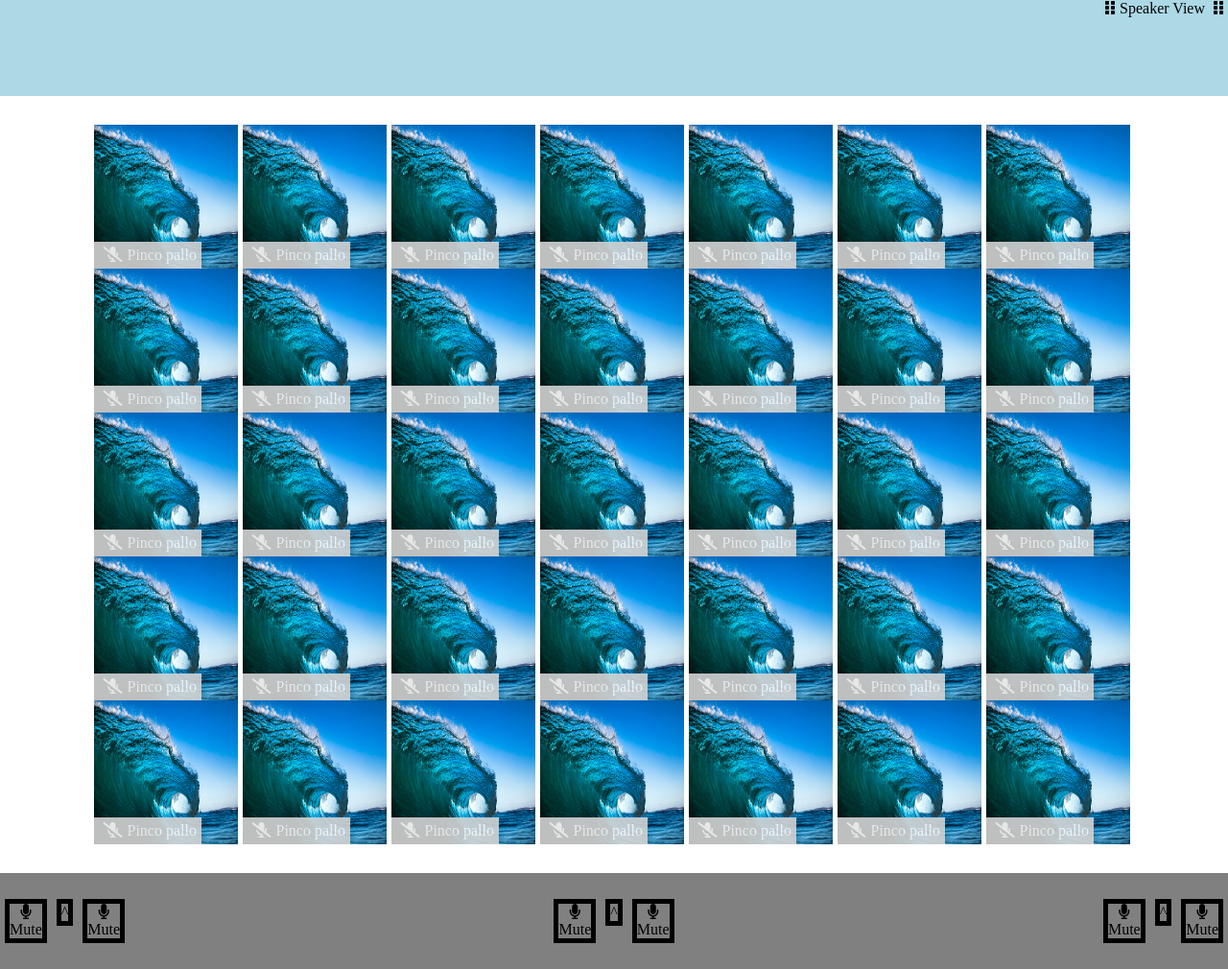
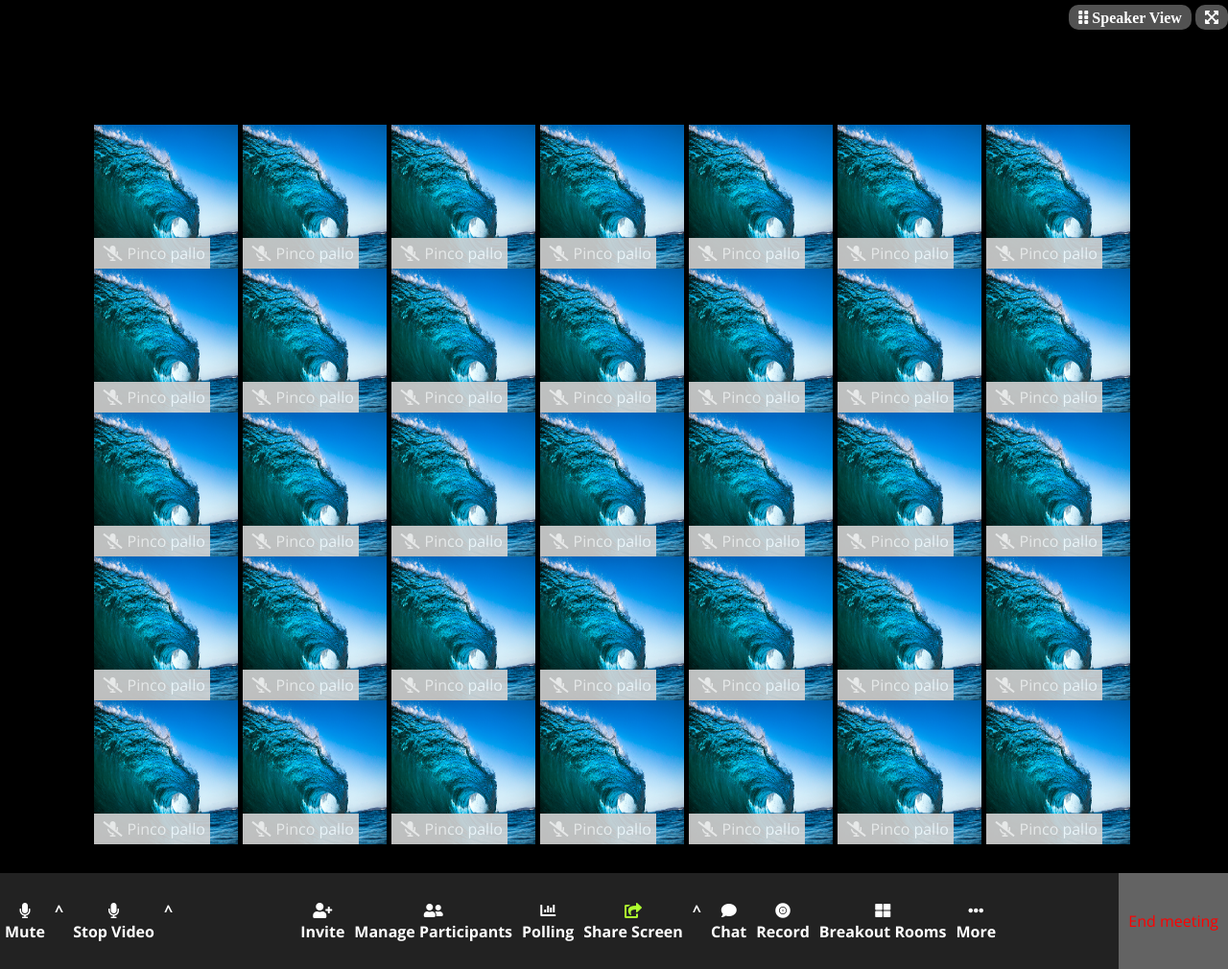
Before and after one commit to Zanco1993/html-css-zoom, a plain HTML site: page index.html in a window 1280 px wide. Shown: the whole page at 96% size. Drawn offline with nearby package versions, Linux system fonts and the light colour scheme.

Commit message:
completato il footer, esercizio completato

```diff
--- a/css/style.css
+++ b/css/style.css
@@ -11,19 +11,24 @@
     flex-wrap: wrap;
 
 }
+body{
+    font-family: 'Open Sans', sans-serif;
+    background-color: black;
+}
 
 header{
     height: 100px;
     width: 100%;
-    background-color: lightblue;
     display: flex;
     justify-content: flex-end;
 }
-.view .icon::before{
-    content: "\f58e";
-    font-family: "Font Awesome 5 Free";
-    font-weight: 900;
-    margin: 0 5px;
+
+.view i{
+    color: white;
+    background-color: rgb(82, 82, 82);
+    border-radius: 10px;
+    margin-top: 5px;
+    padding: 5px 10px;
 }
 
 .main-container{
@@ -63,16 +68,10 @@ header{
     margin: 0 5px;
 }
 
-
-
-
-
-
-
 footer{
     width: 100%;
     height: 100px;
-    background-color: grey;
+    background-color: rgb(34, 34, 34);
     display: flex;
     justify-content: space-between;
     align-items: center;
@@ -82,7 +81,25 @@ footer .menu{
    text-align: center;
    display: flex;
 }
-footer .icon{
-    border: 5px solid black;
+footer .icon-image{
     margin: 0 5px;
+    color: white;
+    font-size: 16px;
+    font-weight: bold;
 }
+
+.fas.fa-share-square{
+    color: greenyellow;
+}
+
+.footer-right{
+    background-color: rgb(99, 99, 99);
+    height: 100px;
+    padding: 0 10px;
+    display: flex;
+    align-items: center;
+    justify-content: center;
+}
+.menu .footer-right span{
+    color: red;
+}
--- a/index.html
+++ b/index.html
@@ -5,7 +5,11 @@
     <meta http-equiv="X-UA-Compatible" content="IE=edge">
     <meta name="viewport" content="width=device-width, initial-scale=1.0">
     <title>html-css-zoom</title>
+    <link rel="preconnect" href="https://fonts.googleapis.com">
+    <link rel="preconnect" href="https://fonts.gstatic.com" crossorigin>
+    <link href="https://fonts.googleapis.com/css2?family=Open+Sans:wght@400;700&display=swap" rel="stylesheet">
     <link rel="stylesheet" href="https://cdnjs.cloudflare.com/ajax/libs/font-awesome/5.15.3/css/all.min.css" integrity="sha512-iBBXm8fW90+nuLcSKlbmrPcLa0OT92xO1BIsZ+ywDWZCvqsWgccV3gFoRBv0z+8dLJgyAHIhR35VZc2oM/gI1w==" crossorigin="anonymous" referrerpolicy="no-referrer" />
+
 
     <link rel="stylesheet" href="./css/style.css">
 </head>
@@ -14,8 +18,8 @@
     <div class="container">
         <header>
             <div class="view">
-              <span class="icon">Speaker View</span>
-              <span class="icon"></span>
+                <i class="fas fa-grip-vertical"> Speaker View</i>
+                <i class="fas fa-expand-arrows-alt"></i>
             </div>
         </header>
 
@@ -162,13 +166,58 @@
             </div>
         </div>
 
+        <!-- footer di sinistra -->
+
         <footer>
-            <div class="menu menu-footer">
+            <div class="menu">
+                <div class="icon-image">
+                    <i class="fas fa-microphone"></i>
+                    <div>Mute</div>
+                </div>
+
+
+                <div class="icon-image">
+                    <div class="icon">
+                        <div> ^ </div>
+                    </div>
+                </div>
+
                 <div class="icon-image">
                     <div class="icon">
                         <i class="fas fa-microphone"></i>
-                        <div>Mute</div>
+                        <div>Stop Video</div>
                     </div>
+                </div>
+
+                <div class="icon-image">
+                    <div class="icon">
+                        <div> ^ </div>
+                    </div>
+                </div>
+
+            </div>
+
+            <!-- footer centrale -->
+
+            <div class="menu">
+                <div class="icon-image">
+                    <i class="fas fa-user-plus"></i>
+                    <div>Invite</div>
+                </div>
+
+                <div class="icon-image">
+                    <i class="fas fa-user-friends"></i>
+                    <div>Manage Participants</div>
+                </div>
+
+                <div class="icon-image">
+                    <i class="fas fa-chart-bar"></i>
+                    <div>Polling</div>
+                </div>
+
+                <div class="icon-image">
+                    <i class="fas fa-share-square"></i>
+                    <div>Share Screen</div>
                 </div>
 
                 <div class="icon-image">
@@ -179,58 +228,38 @@
 
                 <div class="icon-image">
                     <div class="icon">
-                        <i class="fas fa-microphone"></i>
-                        <div>Mute</div>
+                        <i class="fas fa-comment"></i>
+                        <div>Chat</div>
                     </div>
+                </div>
+
+                <div class="icon-image">
+                    <i class="fas fa-record-vinyl"></i>
+                    <div>Record</div>
+                </div>
+
+                <div class="icon-image">
+                    <i class="fas fa-th-large"></i>
+                    <div>Breakout Rooms</div>
+                </div>
+
+                <div class="icon-image">
+                    <i class="fas fa-ellipsis-h"></i>
+                    <div>More</div>
                 </div>
 
             </div>
 
-            <div class="menu menu-footer">
-                <div class="icon-image">
-                    <div class="icon">
-                        <i class="fas fa-microphone"></i>
-                        <div>Mute</div>
-                    </div>
-                </div>
+            <!-- footer di destra -->
 
-                <div class="icon-image">
-                    <div class="icon">
-                        <div> ^ </div>
-                    </div>
-                </div>
-
-                <div class="icon-image">
-                    <div class="icon">
-                        <i class="fas fa-microphone"></i>
-                        <div>Mute</div>
-                    </div>
-                </div>
+            <div class="menu">
+               <div class="footer-right">
+                   <span>End meeting</span>
+               </div>
 
             </div>
 
-            <div class="menu menu-footer">
-                <div class="icon-image">
-                    <div class="icon">
-                        <i class="fas fa-microphone"></i>
-                        <div>Mute</div>
-                    </div>
-                </div>
 
-                <div class="icon-image">
-                    <div class="icon">
-                        <div> ^ </div>
-                    </div>
-                </div>
-
-                <div class="icon-image">
-                    <div class="icon">
-                        <i class="fas fa-microphone"></i>
-                        <div>Mute</div>
-                    </div>
-                </div>
-
-            </div>
 
         </footer>
 
```
